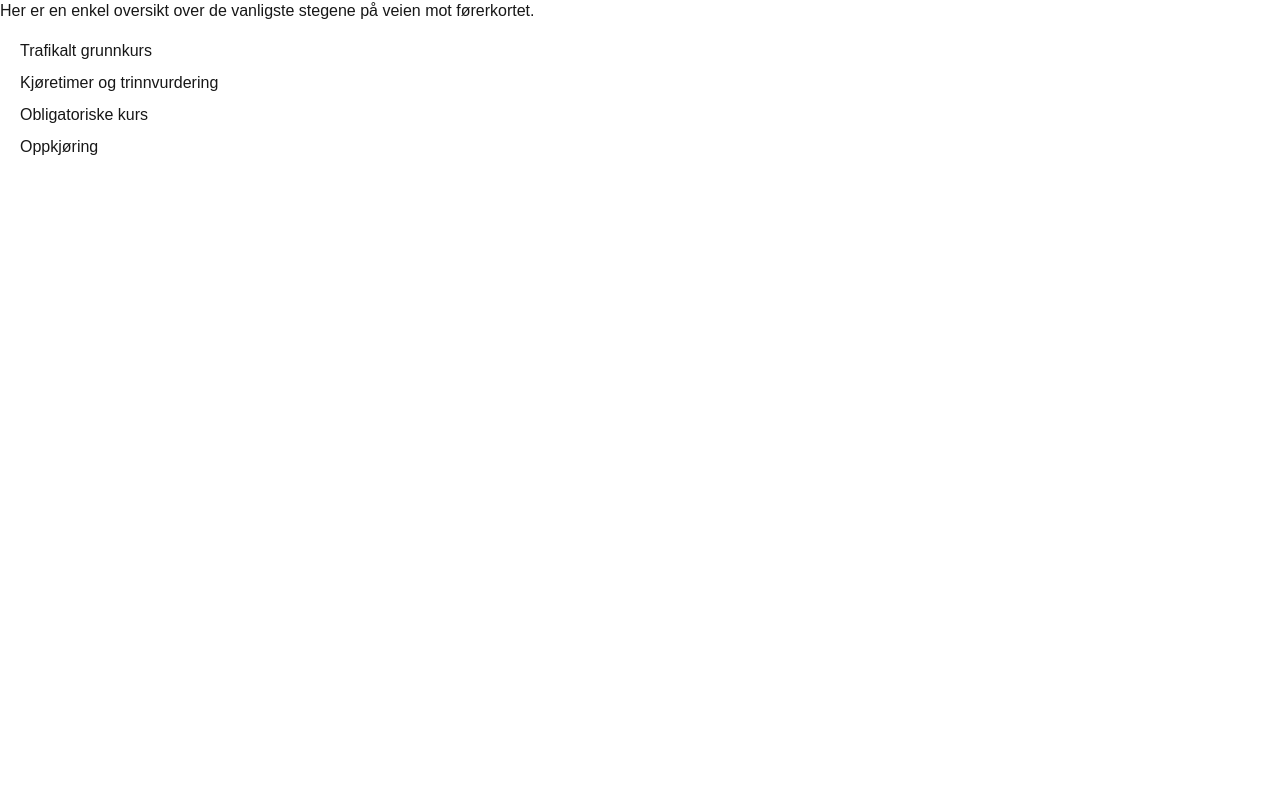
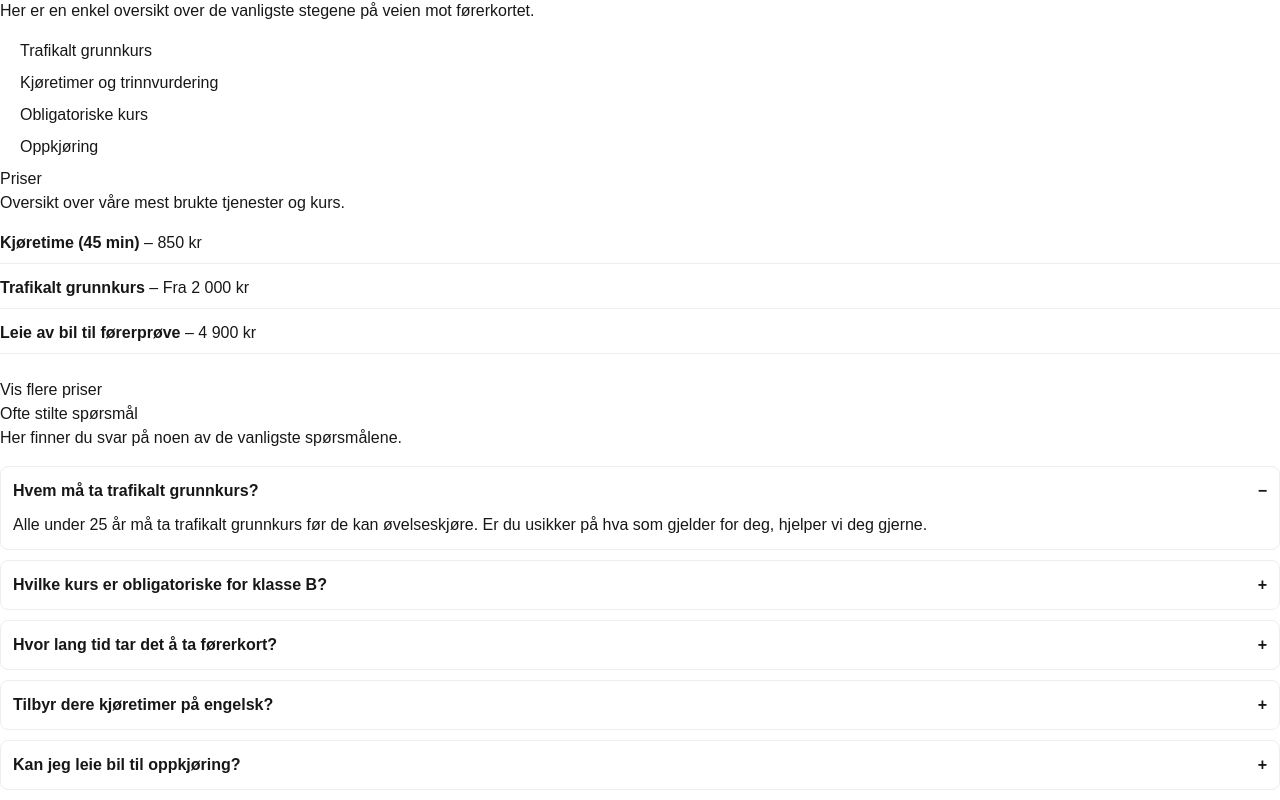
Before and after one commit to pia-scarvounis/trafikkskole-template, a Next.js app: page / in a window 1280 px wide. Shown: the part 511-1311 px from the top of the page. Before the commit the page ends 800 px from the top, so only its background shows below. Built offline with nearby package versions, Linux system fonts and the light colour scheme.

Commit message:
Add FAQ accordion section wired to siteConfig

```diff
--- a/app/page.tsx
+++ b/app/page.tsx
@@ -1,6 +1,8 @@
 import Hero from "@/components/sections/Hero";
 import Services from "@/components/sections/Services";
 import Process from "@/components/sections/Process";
+import Prices from "@/components/sections/Prices";
+import FAQ from "@/components/sections/FAQ";
 
 export default function Home() {
   return (
@@ -8,6 +10,8 @@ export default function Home() {
       <Hero />
       <Services />
       <Process />
+      <Prices />
+      <FAQ />
     </main>
   );
 }
--- /dev/null
+++ b/src/components/sections/FAQ.tsx
@@ -0,0 +1,60 @@
+"use client";
+
+import { useState } from "react";
+import { siteConfig } from "@/data/siteConfig";
+
+export default function FAQ() {
+  const [openIndex, setOpenIndex] = useState<number | null>(0);
+
+  function toggle(index: number) {
+    setOpenIndex((prev) => (prev === index ? null : index));
+  }
+
+  return (
+    <section>
+      <h2>Ofte stilte spørsmål</h2>
+      <p>Her finner du svar på noen av de vanligste spørsmålene.</p>
+
+      <div style={{ marginTop: 16 }}>
+        {siteConfig.faq.map((item, index) => {
+          const isOpen = openIndex === index;
+
+          return (
+            <div
+              key={item.question}
+              style={{
+                border: "1px solid #eee",
+                borderRadius: 8,
+                padding: 12,
+                marginBottom: 10,
+              }}
+            >
+              <button
+                type="button"
+                onClick={() => toggle(index)}
+                style={{
+                  display: "flex",
+                  justifyContent: "space-between",
+                  width: "100%",
+                  textAlign: "left",
+                  fontWeight: 600,
+                  background: "transparent",
+                  border: "none",
+                  padding: 0,
+                  cursor: "pointer",
+                }}
+              >
+                <span>{item.question}</span>
+                <span>{isOpen ? "−" : "+"}</span>
+              </button>
+
+              {isOpen && (
+                <p style={{ marginTop: 10, marginBottom: 0 }}>{item.answer}</p>
+              )}
+            </div>
+          );
+        })}
+      </div>
+    </section>
+  );
+}
--- a/src/data/siteConfig.ts
+++ b/src/data/siteConfig.ts
@@ -109,22 +109,38 @@ export const siteConfig: SiteConfig = {
     title: "Leie av bil til førerprøve",
     price: "4 900 kr",
   },
+  {
+    title: "Oppfriskningstime",
+    price: "800 kr",
+  },
 ],
+
 faq: [
   {
-      question: "Hvem trenger trafikalt grunnkurs?",
+    question: "Hvem må ta trafikalt grunnkurs?",
     answer:
-        "Alle under 25 år må ta trafikalt grunnkurs før de kan øvelseskjøre.",
+      "Alle under 25 år må ta trafikalt grunnkurs før de kan øvelseskjøre. Er du usikker på hva som gjelder for deg, hjelper vi deg gjerne.",
+  },
+  {
+    question: "Hvilke kurs er obligatoriske for klasse B?",
+    answer:
+      "De fleste må gjennom trafikalt grunnkurs (hvis aktuelt), mørkekjøring, sikkerhetskurs på bane og sikkerhetskurs på vei. Vi hjelper deg med rekkefølge og plan.",
   },
   {
     question: "Hvor lang tid tar det å ta førerkort?",
     answer:
-        "Dette varierer fra elev til elev. Vi lager en plan tilpasset ditt nivå.",
+      "Det varierer fra elev til elev. Vi lager en plan basert på nivå, erfaring og hvor ofte du kan øve.",
   },
   {
-      question: "Kan jeg ta kurs og kjøretimer på engelsk?",
+    question: "Tilbyr dere kjøretimer på engelsk?",
     answer:
-        "Ja, vi tilbyr både kjøretimer og kurs på engelsk.",
+      "Ja, vi tilbyr kjøretimer (og eventuelt kurs) på engelsk. Ta kontakt, så finner vi en løsning som passer.",
+  },
+  {
+    question: "Kan jeg leie bil til oppkjøring?",
+    answer:
+      "Ja, mange elever leier bil av oss til førerprøven. Vi anbefaler også forberedelse i forkant slik at du møter trygg og klar.",
   },
 ],
+
 };
```
Lines whose indentation alone changed are shown as unchanged.
